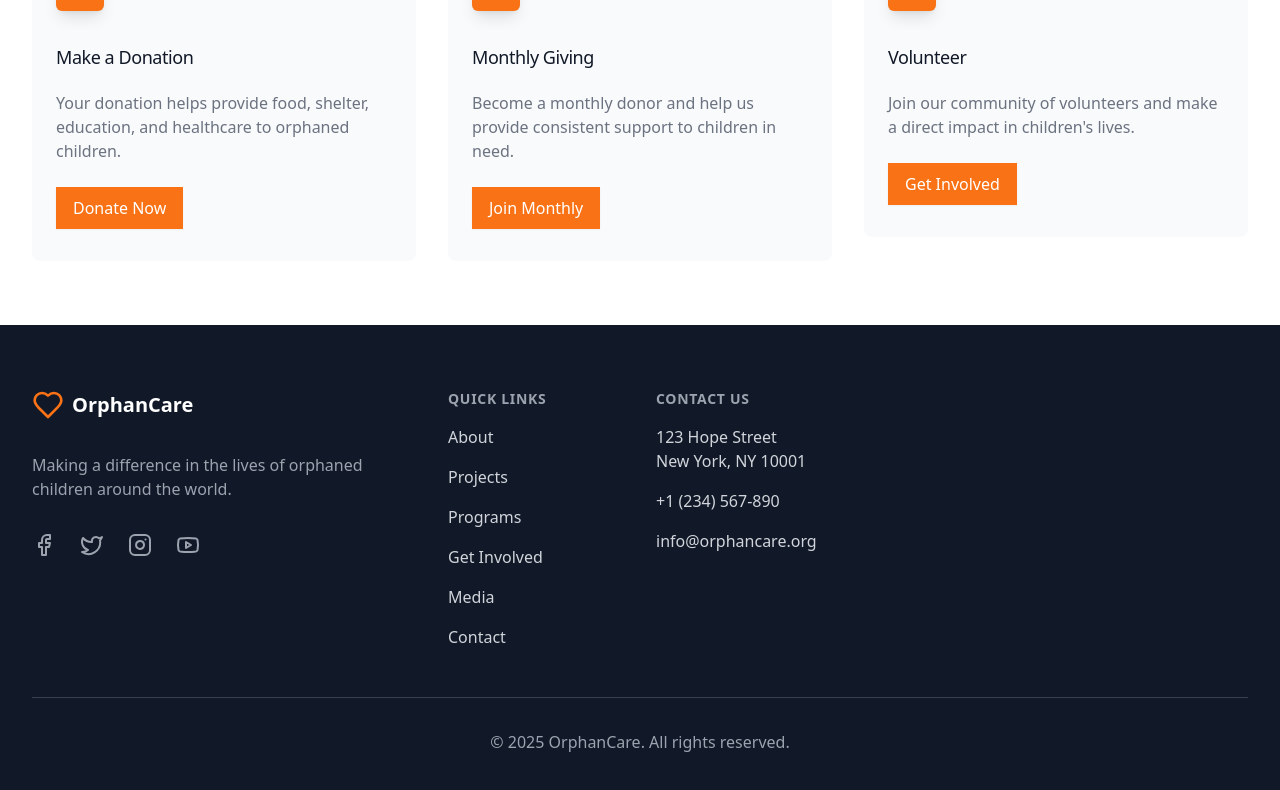
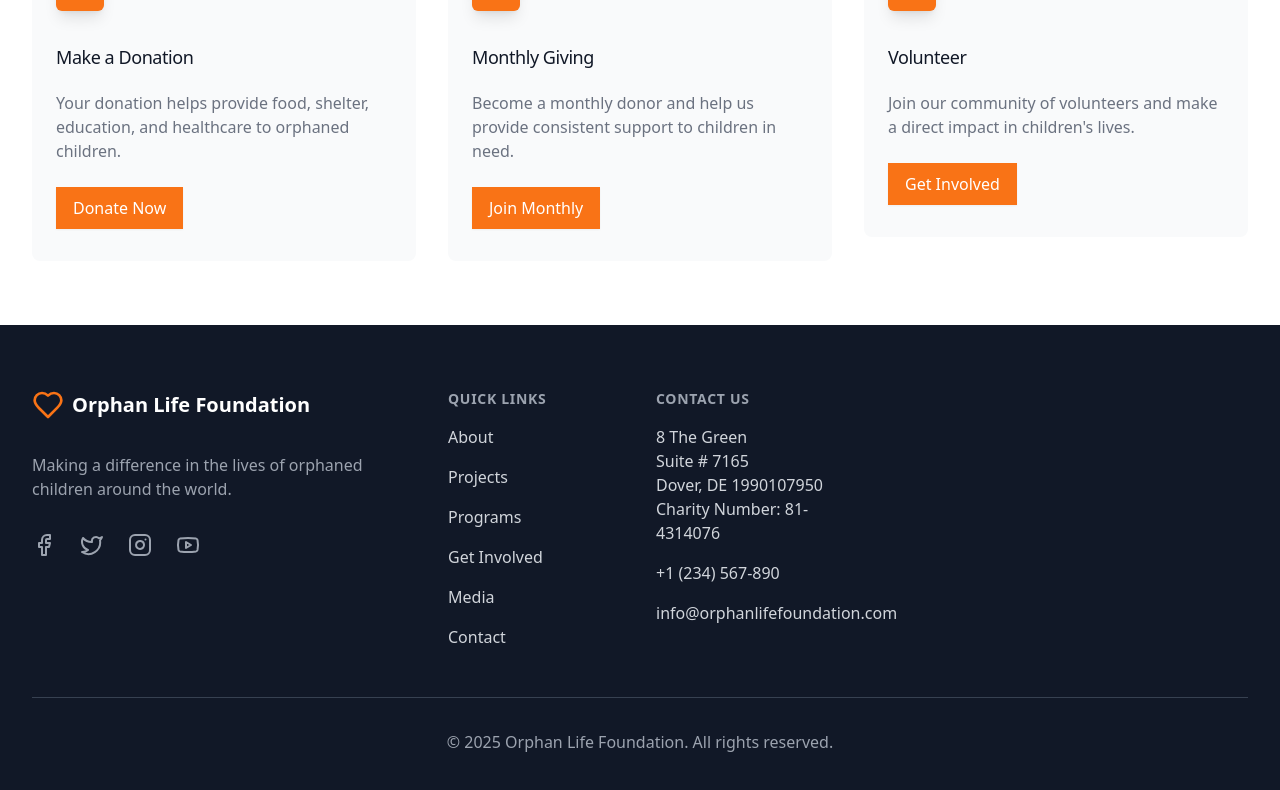
Before and after one commit to Maruhsoft/orphanlifefoundation, a React (Vite) app: page / in a window 1280 px wide. Shown: the part 2529-3319 px from the top of the page. Built offline with nearby package versions, Linux system fonts and the light colour scheme.

Commit message:
Update Footer.tsx

```diff
--- a/src/components/Footer.tsx
+++ b/src/components/Footer.tsx
@@ -42,7 +42,7 @@ const Footer = () => {
           <div className="space-y-8 xl:col-span-1">
             <div className="flex items-center space-x-2">
               <Heart className="h-8 w-8 text-orange-500" />
-              <span className="text-white text-xl font-bold">OrphanCare</span>
+              <span className="text-white text-xl font-bold">Orphan Life Foundation</span>
             </div>
             <p className="text-gray-400 text-base">
               Making a difference in the lives of orphaned children around the world.
@@ -86,9 +86,13 @@ const Footer = () => {
                 <ul className="mt-4 space-y-4">
                   <li>
                     <p className="text-base text-gray-300">
-                      123 Hope Street
+                      8 The Green
                       <br />
-                      New York, NY 10001
+                      Suite # 7165
+                      <br />
+                      Dover, DE 1990107950
+                      <br />
+                      Charity Number: 81-4314076
                     </p>
                   </li>
                   <li>
@@ -101,10 +105,10 @@ const Footer = () => {
                   </li>
                   <li>
                     <a
-                      href="mailto:info@orphancare.org"
+                      href="mailto:info@orphanlifefoundation.com"
                       className="text-base text-gray-300 hover:text-orange-500"
                     >
-                      info@orphancare.org
+                      info@orphanlifefoundation.com
                     </a>
                   </li>
                 </ul>
@@ -114,7 +118,7 @@ const Footer = () => {
         </div>
         <div className="mt-12 border-t border-gray-700 pt-8">
           <p className="text-base text-gray-400 xl:text-center">
-            &copy; {new Date().getFullYear()} OrphanCare. All rights reserved.
+            &copy; {new Date().getFullYear()} Orphan Life Foundation. All rights reserved.
           </p>
         </div>
       </div>
```
